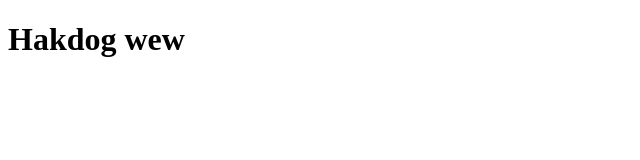
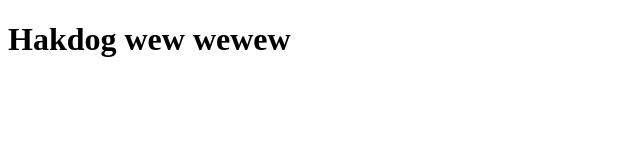
Before and after one commit to Lifelessu/coursera-test, a plain HTML site: page index.html in a window 1280 px wide. Shown: the whole page, without its empty margins (0-640 px from the left). Drawn offline with Linux system fonts and the light colour scheme.

Commit message:
Second Website Commiting

```diff
--- a/index.html
+++ b/index.html
@@ -7,6 +7,6 @@
     <title>Hello Coursera</title>
 </head>
 <body>
-    <h1>Hakdog wew</h1>
+    <h1>Hakdog wew wewew</h1>
 </body>
 </html>
```
